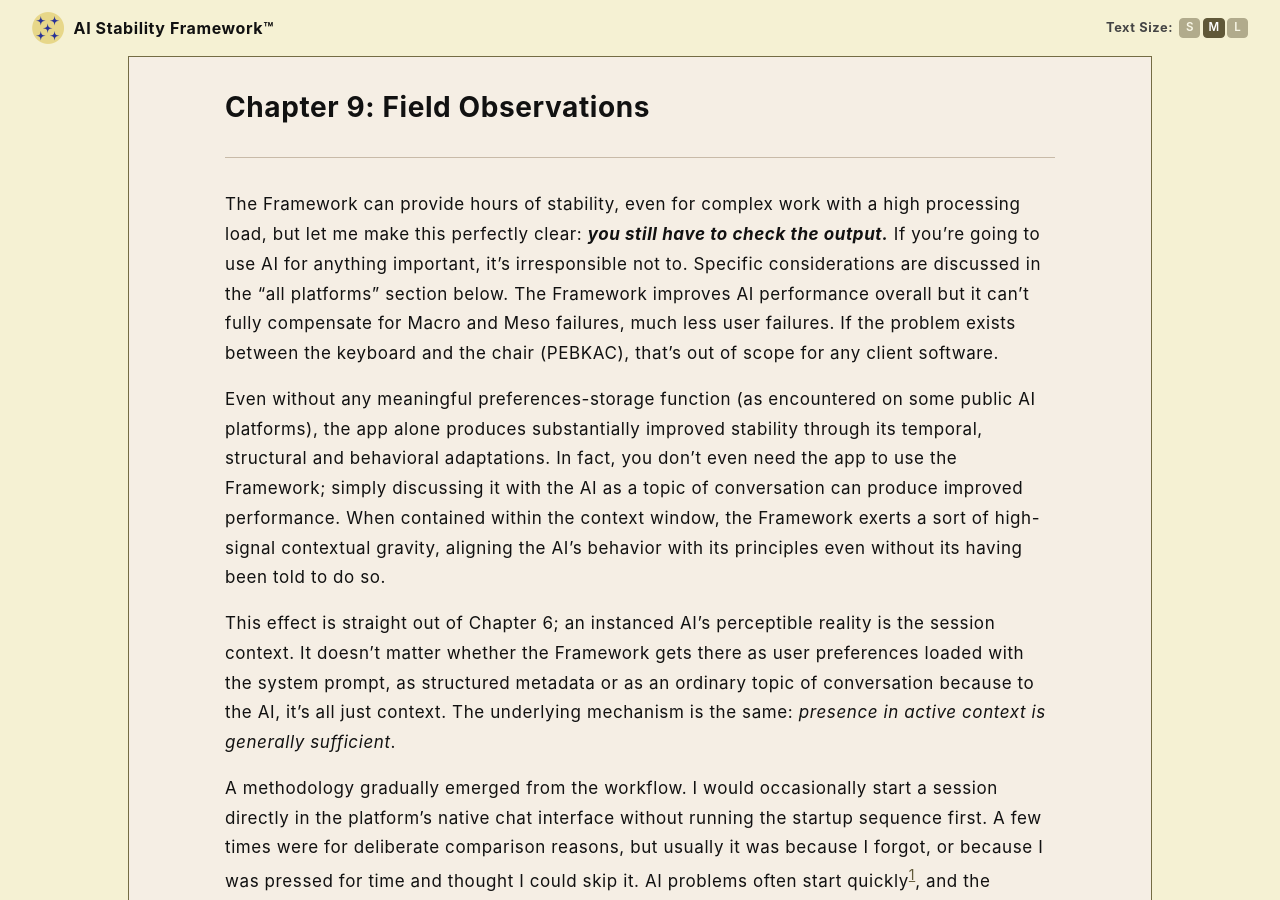
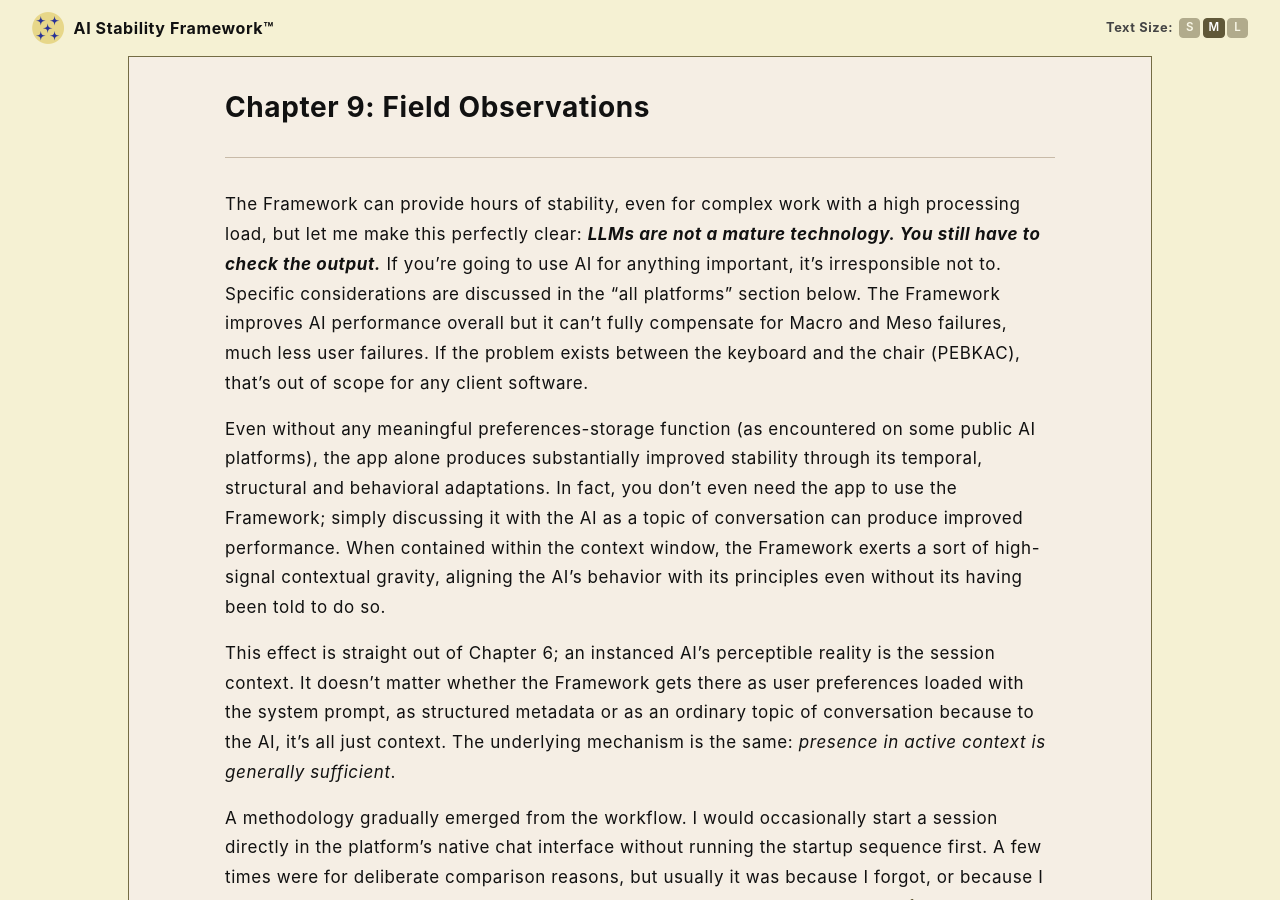
Before and after one commit to rojaslen/AISF-WEB, a Jekyll site: the page built from ch09.md, in a window 1280 px wide and 900 px high. Built offline with Jekyll 4.4.1, drawn with Linux system fonts in a browser that asks for light colours; some web fonts are replaced.

Commit message:
Update ch09.md

```diff
--- a/ch09.md
+++ b/ch09.md
@@ -7,7 +7,7 @@ nav_order: 10
 
 ---
 
-The Framework can provide hours of stability, even for complex work with a high processing load, but let me make this perfectly clear: ***you still have to check the output.*** If you're going to use AI for anything important, it's irresponsible not to. Specific considerations are discussed in the "all platforms" section below. The Framework improves AI performance overall but it can't fully compensate for Macro and Meso failures, much less user failures. If the problem exists between the keyboard and the chair (PEBKAC), that's out of scope for any client software.
+The Framework can provide hours of stability, even for complex work with a high processing load, but let me make this perfectly clear: ***LLMs are not a mature technology. You still have to check the output.*** If you're going to use AI for anything important, it's irresponsible not to. Specific considerations are discussed in the "all platforms" section below. The Framework improves AI performance overall but it can't fully compensate for Macro and Meso failures, much less user failures. If the problem exists between the keyboard and the chair (PEBKAC), that's out of scope for any client software.
 
 Even without any meaningful preferences-storage function (as encountered on some public AI platforms), the app alone produces substantially improved stability through its temporal, structural and behavioral adaptations. In fact, you don't even need the app to use the Framework; simply discussing it with the AI as a topic of conversation can produce improved performance. When contained within the context window, the Framework exerts a sort of high-signal contextual gravity, aligning the AI's behavior with its principles even without its having been told to do so.
 
```
